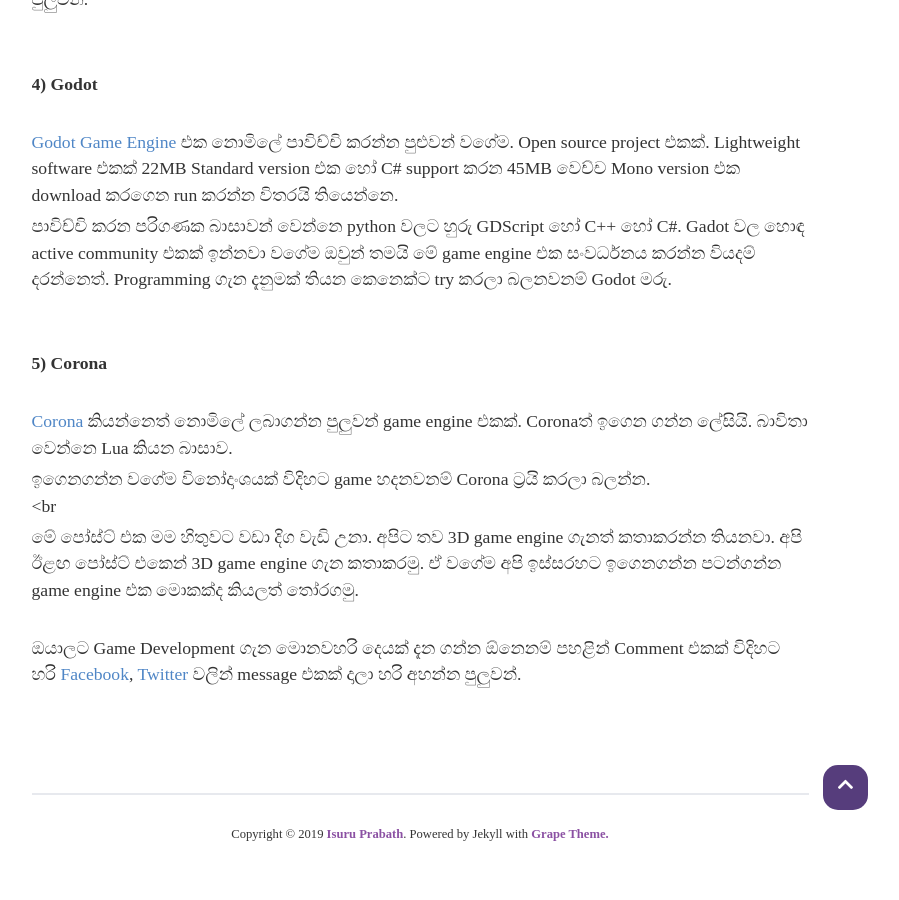
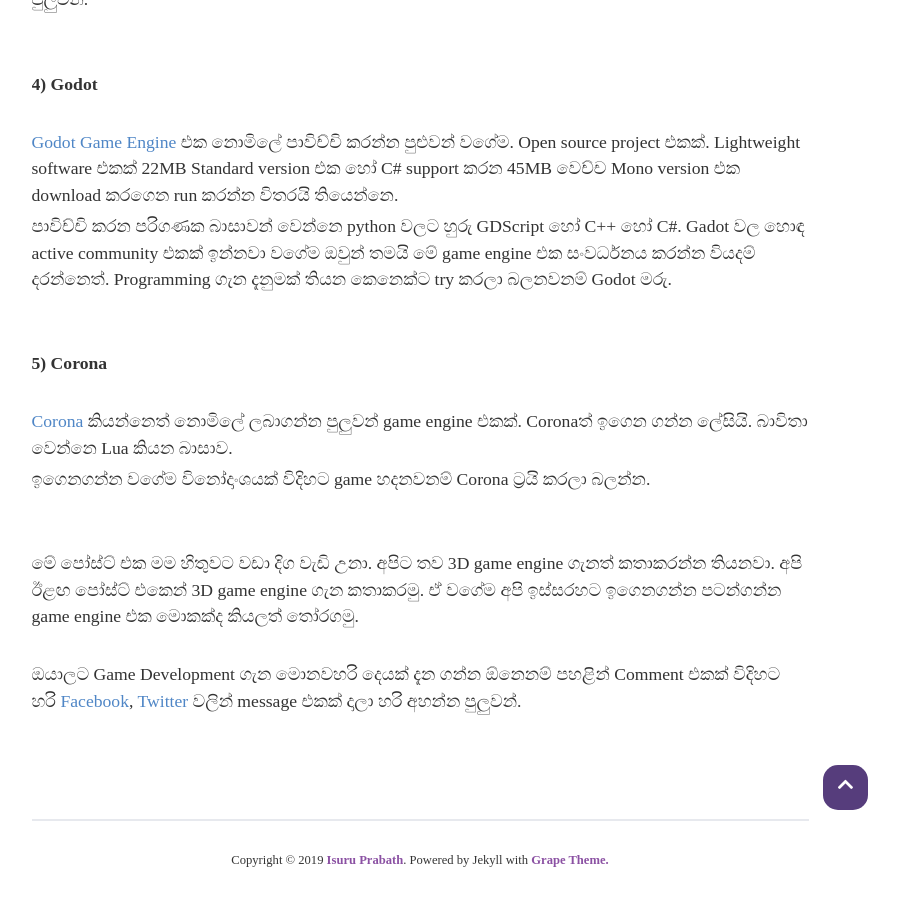
Before and after one commit to IamIsPra/iamispra.github.io, a Jekyll site: the page built from _posts/2019-09-21-how-do-game-engines-work .md, in a window 1280 px wide and 900 px high, scrolled down 2199 px. Shown: the whole window, without its empty margins (220-1119 px from the left). Built offline with Jekyll 4.4.1, drawn with Linux system fonts in a browser that asks for light colours; nearby versions of some CDN libraries; some web fonts are replaced; comment, search, counter and statistics services are not loaded; before the commit the page ends 3073 px from its top, so only the background shows below that.

```diff
--- a/_posts/2019-09-21-how-do-game-engines-work .md
+++ b/_posts/2019-09-21-how-do-game-engines-work .md
@@ -69,7 +69,7 @@ Game logics ඉගෙනගන්න වගේම විනෝදාංශයක
 
 [Corona](https://coronalabs.com/) කියන්නෙත් නොමිලේ ලබාගන්න පුලුවන් game engine එකක්. Coronaත් ඉගෙන ගන්න ලේසියි. බාවිතා වෙන්නෙ Lua  කියන බාසාව.
 
-ඉගෙනගන්න වගේම විනෝදාංශයක් විදිහට game හදනවනම් Corona ට්‍රයි කරලා බලන්න.<br/><br<br/>
+ඉගෙනගන්න වගේම විනෝදාංශයක් විදිහට game හදනවනම් Corona ට්‍රයි කරලා බලන්න.<br/><br/><br/>
 
 
 
```
